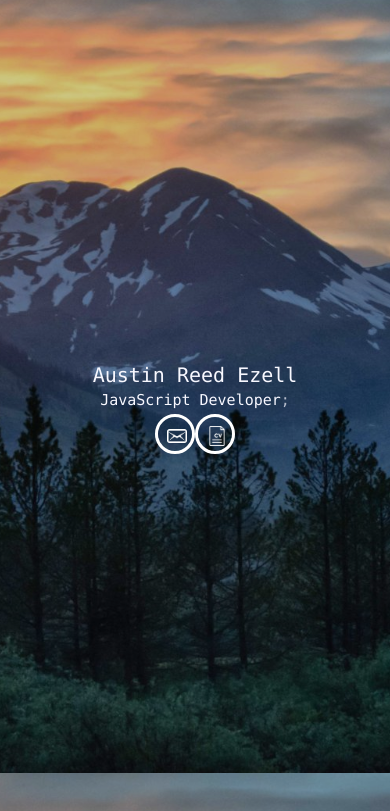
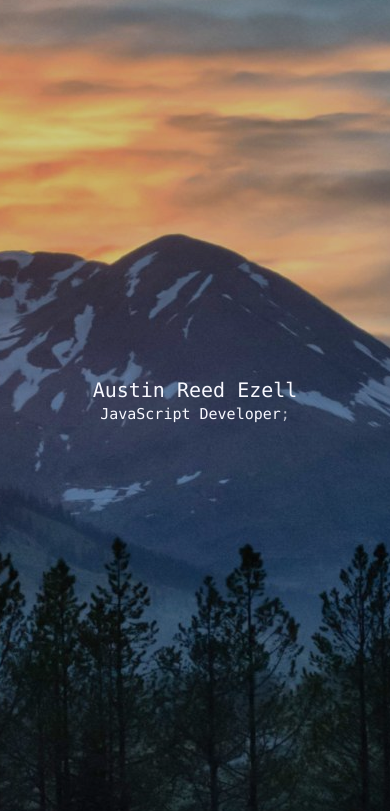
Before and after one commit to austinezell/austinezell.github.io, a website: page index.html in a window 390 px wide. Shown: the part 71-882 px from the top of the page. Drawn offline with nearby package versions, Linux system fonts and the light colour scheme.

Commit message:
adds media queries for mobile debugging

```diff
--- a/scss/_breakingPoints.scss
+++ b/scss/_breakingPoints.scss
@@ -115,6 +115,10 @@
 }
 
 @media (max-width: 510px) {
+  body{
+    background: url("../images/backgroundTest3.jpg") center top;
+    background-attachment: fixed;
+  }
   #technologies{
     .first-stack {
       img{
@@ -142,23 +146,27 @@
       padding-right: 8px !important;
     }
   }
-  .contact-link-div>.contact-link img{
-    width: 20px;
-  }
+  // .contact-link-div>.contact-link img{
+  //   width: 20px;
+  // }
   .circle-link-div>.circle-link img{
     width: 20px;
   }
-  .contact-link-div>.contact-link{
-    padding-right: .9rem;
-    padding: .5rem;
-    border-width: 3px;
-    padding-left: .9rem;
-  }
+  // .contact-link-div>.contact-link{
+  //   padding-right: .9rem;
+  //   padding: .5rem;
+  //   border-width: 3px;
+  //   padding-left: .9rem;
+  // }
   .circle-link-div .circle-link{
     padding-top: .9rem;
     padding: .5rem;
     border-width: 4px;
-    padding-bottom: .9rem;  }
+    padding-bottom: .9rem;
+  }
+  .contact-link-div {
+    display: none;
+  }
     .title {
       font-size: 3rem;
     }
--- a/scss/_intro.scss
+++ b/scss/_intro.scss
@@ -22,8 +22,6 @@
 }
 .contact-link-div.transitioning {
   transition: transform 0.2s ease-out;
-  -moz-transition: transform 0.2s ease-out;
-  -webkit-transition: transform 0.2s ease-out;
 }
 .contact-link-div {
   z-index: 5;
@@ -34,16 +32,10 @@
     border: 5px solid white;
     border-radius: 50%;
     transition: all 0.5s ease-out;
-    -webkit-transition: all 0.5s ease-out;
-    -moz-transition: all 0.5s ease-out;
     img {
       width: 40px;
       filter:invert(100%);
-      -webkit-filter: invert(100%);
-      -moz-filter: invert(100%);
       transition: filter 0.5s ease-out;
-      -moz-transition: filter 0.5s ease-out;
-      -webkit-transition: filter 0.5s ease-out;
     }
   }
   .contact-link:hover {
@@ -63,9 +55,7 @@
   height: 5.2rem;
 }
 .rotation-terms {
-  -webkit-transition: transform 0.2s cubic-bezier(.5, 1, .5, 1);
   transition: transform 0.2s cubic-bezier(.5, 1, .5, 1);
-  -webkit-transition-timing-function: cubic-bezier(.5, 1, .5, 1);
   transition-timing-function: cubic-bezier(.5, 1, .5, 1);
   margin: 0;
   padding: 0;
@@ -81,6 +71,4 @@
 }
 #semicolon {
   transition: all 1s ease-out;
-  -webkit-transition: all 1s ease-out;
-  -moz-transition: all 1s ease-out;
 }
--- a/scss/app.scss
+++ b/scss/app.scss
@@ -15,8 +15,7 @@ body{
   font-family: "Lucida Console", Lucida, monospace;
   min-width: 300px;
   margin-top: 54px;
-  background: url('backgroundTest3.jpg') no-repeat center center fixed;
-  background-image: url("../images/backgroundTest3.jpg");
+  background: url('../images/backgroundTest3.jpg') no-repeat center center fixed;
   -webkit-background-size: cover;
   -moz-background-size: cover;
   -o-background-size: cover;
```
Also changed, not shown: css/app.css.
